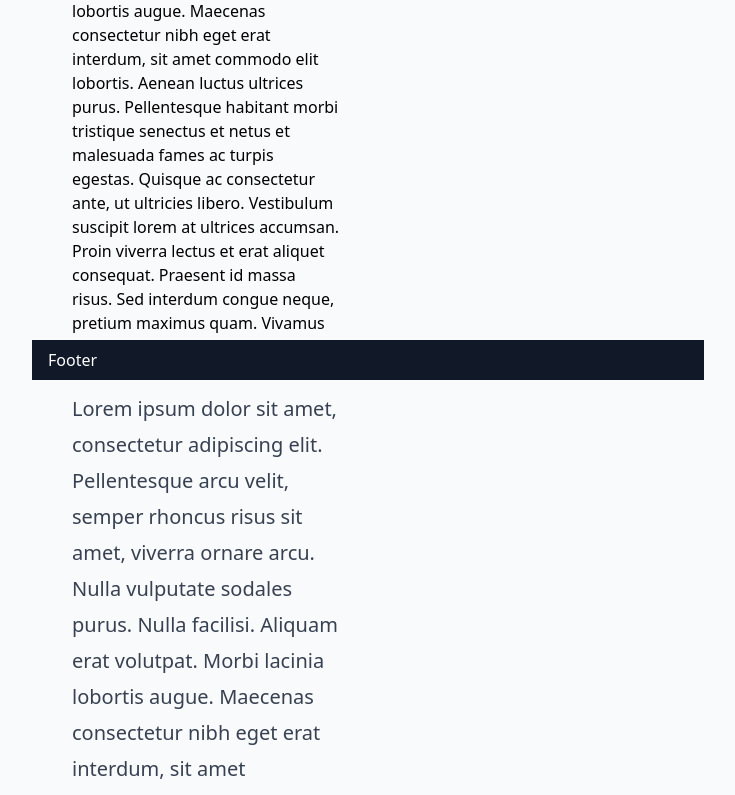
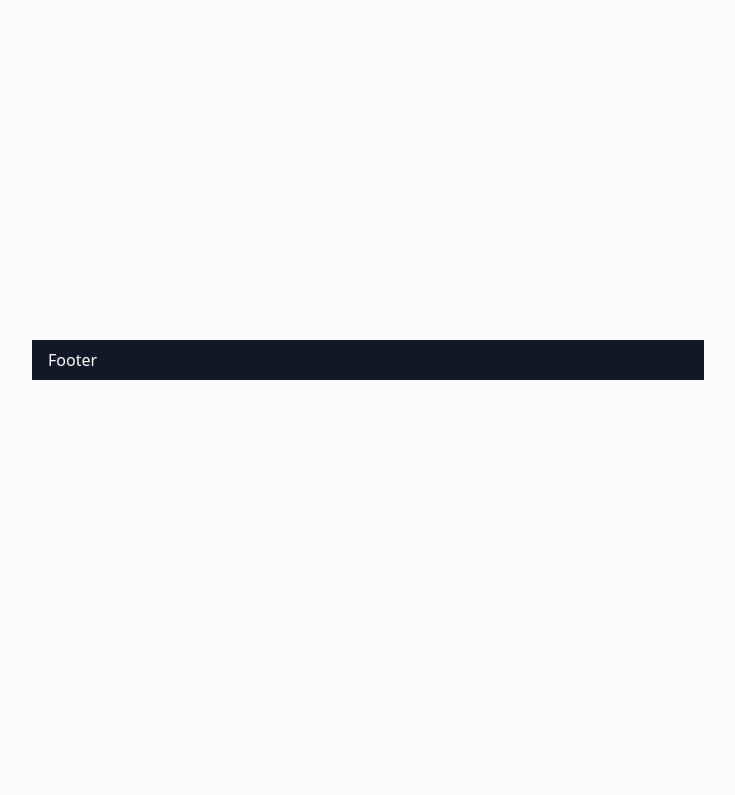
Before and after one commit to MJanowskiDev/nowoczeny-frontend-nexts, a Next.js app: page / in a window 1280 px wide. Shown: the part 500-1295 px from the top of the page, without its empty margins (272-1007 px from the left). After the commit the page ends 880 px from the top, so only its background shows below. Built offline with nearby package versions, Linux system fonts and the light colour scheme.

Commit message:
Added replaced react-markdown with  next-mdx-remote

```diff
--- a/components/NextMarkdown.tsx
+++ b/components/NextMarkdown.tsx
@@ -1,9 +1,12 @@
-import ReactMarkdown from "react-markdown";
+import { MDXRemote, MDXRemoteSerializeResult } from "next-mdx-remote";
 import Link from "next/link";
 
-export const NextMarkdown = ({ children }: { children: string }) => {
+import { MDXResult } from "../utils";
+
+export const NextMarkdown = ({ children }: { children: MDXResult }) => {
   return (
-    <ReactMarkdown
+    <MDXRemote
+      {...children}
       components={{
         a: ({ href, ...props }) => {
           if (!href) {
@@ -17,8 +20,6 @@ export const NextMarkdown = ({ children }: { children: string }) => {
           }
         },
       }}
-    >
-      {children}
-    </ReactMarkdown>
+    ></MDXRemote>
   );
 };
--- a/components/Product.tsx
+++ b/components/Product.tsx
@@ -1,15 +1,16 @@
 import Image from "next/image";
 import Link from "next/link";
 import { Rating } from "./Rating";
+import { NextMarkdown } from "./NextMarkdown";
 
-import { NextMarkdown } from "./NextMarkdown";
 import { NextSeo } from "next-seo";
+import { MDXResult } from "../utils";
 
 interface ProductDetails {
   id: number;
   title: string;
   description: string;
-  longDescription: string;
+  longDescription: MDXResult;
   thumbnailUrl: string;
   thumbnailAlt: string;
   rating: number;
@@ -23,6 +24,7 @@ type ProductListItem = Pick<
 interface ProductProps {
   data: ProductDetails;
 }
+
 export const ProductDetails = ({ data }: ProductProps) => {
   return (
     <div>
@@ -58,9 +60,6 @@ export const ProductDetails = ({ data }: ProductProps) => {
       <p className="p-4">{data.description}</p>
       <article className="prose p-4 lg:prose-xl">
         <NextMarkdown>{data.longDescription}</NextMarkdown>
-        <NextMarkdown>
-          {"[Linkt to product number 2](/products/2)"}
-        </NextMarkdown>
       </article>
       <Rating rating={data.rating} />
     </div>
--- a/package.json
+++ b/package.json
@@ -10,6 +10,7 @@
   },
   "dependencies": {
     "next": "12.3.1",
+    "next-mdx-remote": "^4.1.0",
     "next-seo": "^5.6.0",
     "react": "18.2.0",
     "react-dom": "18.2.0",
--- a/pages/index.tsx
+++ b/pages/index.tsx
@@ -32,9 +32,7 @@ const DATA = {
 const Home = () => {
   return (
     <div className="flex flex-col min-h-screen">
-      <Main>
-        <ProductDetails data={DATA} />
-      </Main>
+      <Main>{/* <ProductDetails data={DATA} /> */}</Main>
     </div>
   );
 };
--- a/pages/products/[productId].tsx
+++ b/pages/products/[productId].tsx
@@ -1,6 +1,8 @@
 import { InferGetStaticPropsType, GetStaticPropsContext } from "next";
 import Link from "next/link";
 import { ProductDetails } from "../../components/Product";
+
+import { serialize } from "next-mdx-remote/serialize";
 
 const ProductIdPage = ({
   data,
@@ -54,11 +56,19 @@ export const getStaticProps = async ({
   const res = await fetch(
     `https://naszsklep-api.vercel.app/api/products/${params.productId}`
   );
+
   const data: StoreApiResponse | null = await res.json();
+
+  if (!data) {
+    return {
+      props: {},
+      notFound: true,
+    };
+  }
 
   return {
     props: {
-      data,
+      data: { ...data, longDescription: await serialize(data.longDescription) },
     },
   };
 };
--- /dev/null
+++ b/utils.ts
@@ -0,0 +1,3 @@
+import { MDXRemoteSerializeResult } from "next-mdx-remote";
+
+export type MDXResult = MDXRemoteSerializeResult<Record<string, unknown>>;
```
Also changed, not shown: 1 other file (tests, documents, lock files or other folders).
